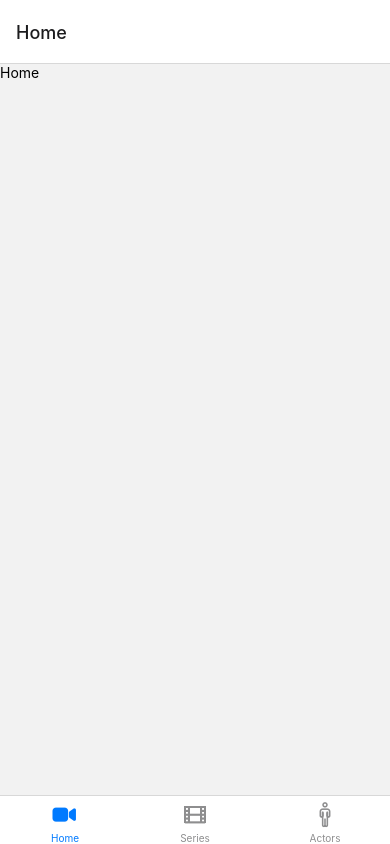
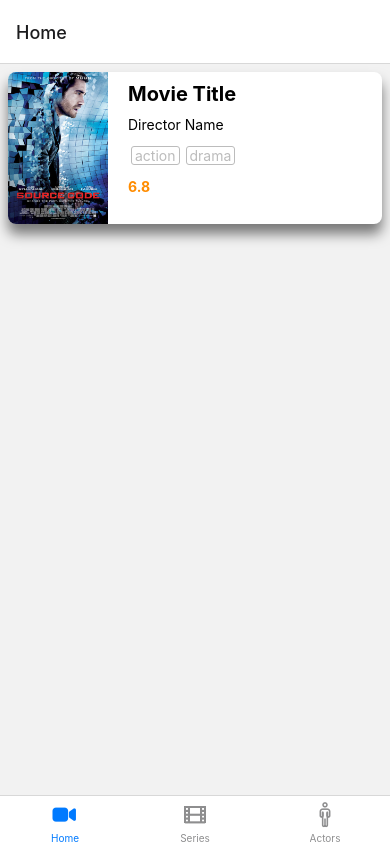
Before and after one commit to mahdifal/imdb, a React Native app: screen /Home in a window 390 px wide. Built offline with nearby package versions, Linux system fonts and the light colour scheme.

Commit message:
add movie card

```diff
--- a/src/screens/Home.tsx
+++ b/src/screens/Home.tsx
@@ -1,12 +1,88 @@
 import React from "react";
-import { View, Text } from "react-native";
+import { View, Text, StyleSheet, Image } from "react-native";
 
 const Home = () => {
   return (
-    <View>
-      <Text>Home</Text>
+    <View style={[styles.container, styles.shadow]}>
+      <View>
+        <Image
+          style={styles.image}
+          source={require("../../assets/source_code.jpg")}
+        />
+      </View>
+      <View style={styles.detailes}>
+        <Text style={styles.title}>Movie Title</Text>
+        <Text style={styles.normalText}>Director Name</Text>
+        <View style={styles.genre}>
+          <Text style={styles.badge}>action</Text>
+          <Text style={styles.badge}>drama</Text>
+        </View>
+        <View style={styles.rateContainer}>
+          <Text style={styles.rate}>6.8</Text>
+        </View>
+      </View>
     </View>
   );
 };
 
+const styles = StyleSheet.create({
+  container: {
+    flexDirection: "row",
+    borderRadius: 8,
+    margin: 8,
+    backgroundColor: "#ffffff",
+  },
+  shadow: {
+    elevation: 20,
+    shadowColor: "#000",
+    shadowOffset: {
+      width: 0,
+      height: 10,
+    },
+    shadowOpacity: 0.51,
+    shadowRadius: 13.16,
+  },
+  image: {
+    width: 100,
+    height: 152,
+    borderBottomLeftRadius: 8,
+    borderTopLeftRadius: 8,
+  },
+  detailes: {
+    marginLeft: 20,
+    marginRight: 10,
+    marginVertical: 10,
+    overflow: "hidden",
+    width: "100%",
+  },
+  title: {
+    fontSize: 20,
+    fontWeight: "bold",
+    marginBottom: 10,
+  },
+  normalText: {
+    marginBottom: 10,
+  },
+  genre: {
+    flexDirection: "row",
+  },
+  badge: {
+    borderRadius: 3,
+    borderWidth: 1,
+    paddingHorizontal: 3,
+    alignSelf: "flex-start",
+    margin: 3,
+    color: "#bcbcbc",
+    borderColor: "#bcbcbc",
+  },
+  rateContainer: {
+    flexDirection: "row",
+    marginTop: 10,
+  },
+  rate: {
+    color: "#ff8c00",
+    fontWeight: "bold",
+  },
+});
+
 export default Home;
```
Also changed, not shown: assets/source_code.jpg (added).
